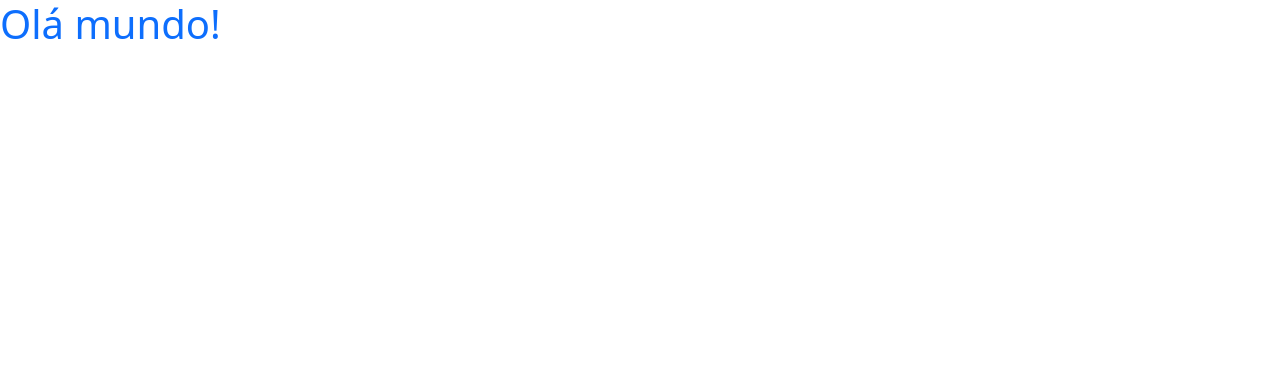
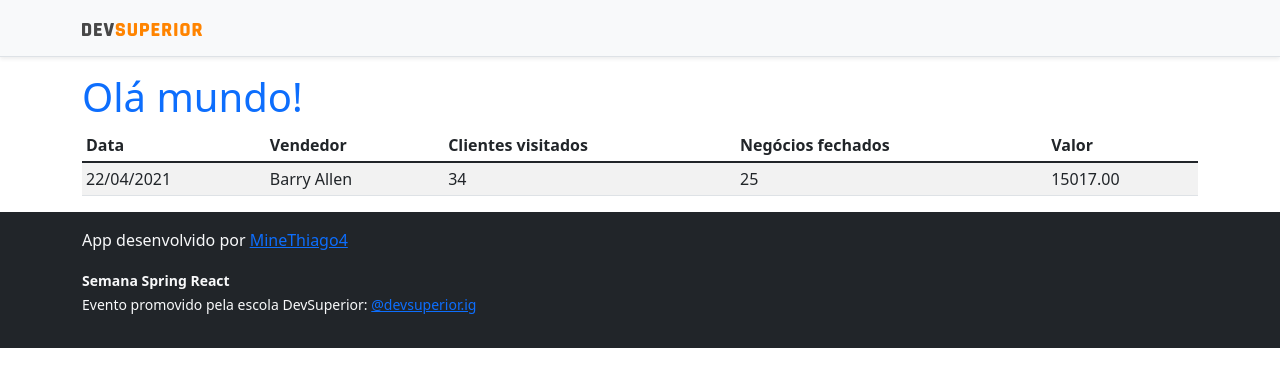
Before and after one commit to MineThiago4/projeto-sds3, a React (Create React App) app in the folder frontend/: page / in a window 1280 px wide. Shown: the top 386 px of the page. Built offline with nearby package versions, Linux system fonts and the light colour scheme.

Commit message:
Basic static components

```diff
--- a/frontend/src/App.tsx
+++ b/frontend/src/App.tsx
@@ -1,8 +1,16 @@
+import DataTable from "components/DataTable";
+import Footer from "./components/Footer";
+import NavBar from "./components/NavBar";
+
 function App() {
   return (
-    <div>
-      <h1 className="text-primary">Olá mundo!</h1>
-    </div>
+    <>
+      <NavBar /><div className="container">
+        <h1 className="text-primary">Olá mundo!</h1>
+        <DataTable />
+      </div>
+      <Footer />
+    </>
   );
 }
 
--- /dev/null
+++ b/frontend/src/components/DataTable/index.tsx
@@ -0,0 +1,31 @@
+const DataTable = () => {
+    return (
+        <div className="table-responsive">
+            <table className="table table-striped table-sm">
+                <thead>
+                    <tr>
+                        <th>Data</th>
+                        <th>Vendedor</th>
+                        <th>Clientes visitados</th>
+                        <th>Negócios fechados</th>
+                        <th>Valor</th>
+                    </tr>
+                </thead>
+                <tbody>
+                    <tr>
+                        <td>22/04/2021</td>
+                        <td>Barry Allen</td>
+                        <td>34</td>
+                        <td>25</td>
+                        <td>15017.00</td>
+                    </tr>
+                </tbody>
+            </table>
+        </div>
+
+
+
+    );
+}
+
+export default DataTable;
--- /dev/null
+++ b/frontend/src/components/Footer/index.tsx
@@ -0,0 +1,15 @@
+const Footer = () => {
+    return (
+        <footer className="footer mt-auto py-3 bg-dark">
+            <div className="container">
+                <p className="text-light">App desenvolvido por <a href="https://github.com/MineThiago4" target="_blank" rel="noreferrer">MineThiago4</a></p>
+                <p className="text-light"><small><strong>Semana Spring React</strong><br />
+                    Evento promovido pela escola DevSuperior: <a href="https://instagram.com/devsuperior.ig" target="_blank" rel="noreferrer">@devsuperior.ig</a></small></p>
+            </div>
+        </footer>
+
+
+    );
+}
+
+export default Footer;
--- /dev/null
+++ b/frontend/src/components/NavBar/index.tsx
@@ -0,0 +1,16 @@
+import ImgDsDark from  'assets/img/ds-dark.svg'
+
+const NavBar = () => {
+    return (
+        <div className="d-flex flex-column flex-md-row align-items-center p-3 px-md-4 mb-3 bg-light border-bottom shadow-sm">
+        <div className="container">
+          <nav className="my-2 my-md-0 mr-md-3">
+            <img src={ImgDsDark} alt="DevSuperior" width="120" />
+          </nav>
+        </div>
+      </div>
+
+    );
+  }
+
+  export default NavBar;
--- a/frontend/src/index.tsx
+++ b/frontend/src/index.tsx
@@ -1,7 +1,7 @@
 import React from 'react';
 import ReactDOM from 'react-dom';
 import 'bootstrap/dist/css/bootstrap.css';
-import 'assets/css/styles.css';
+import './assets/css/styles.css';
 import App from './App';
 
 ReactDOM.render(
```
Also changed, not shown: frontend/src/assets/img/ds-dark.svg (added).
